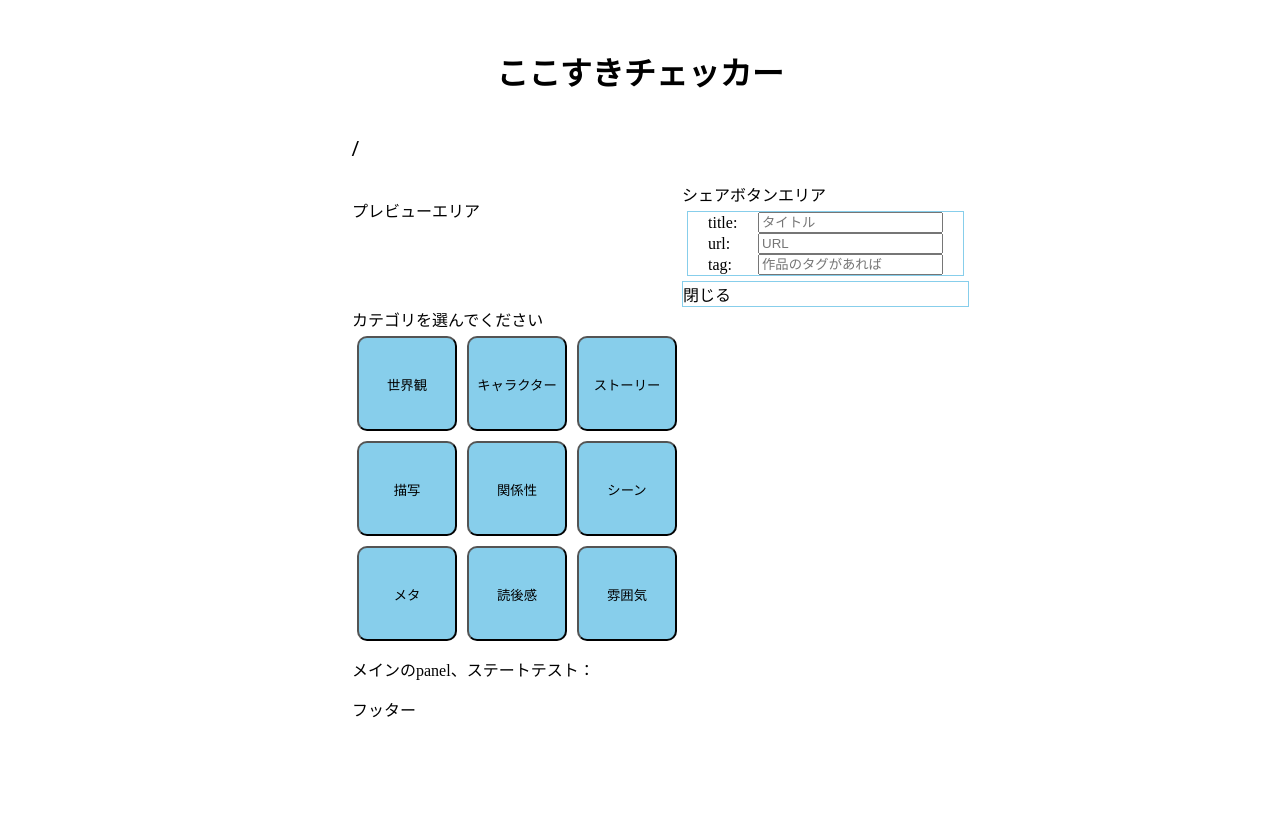
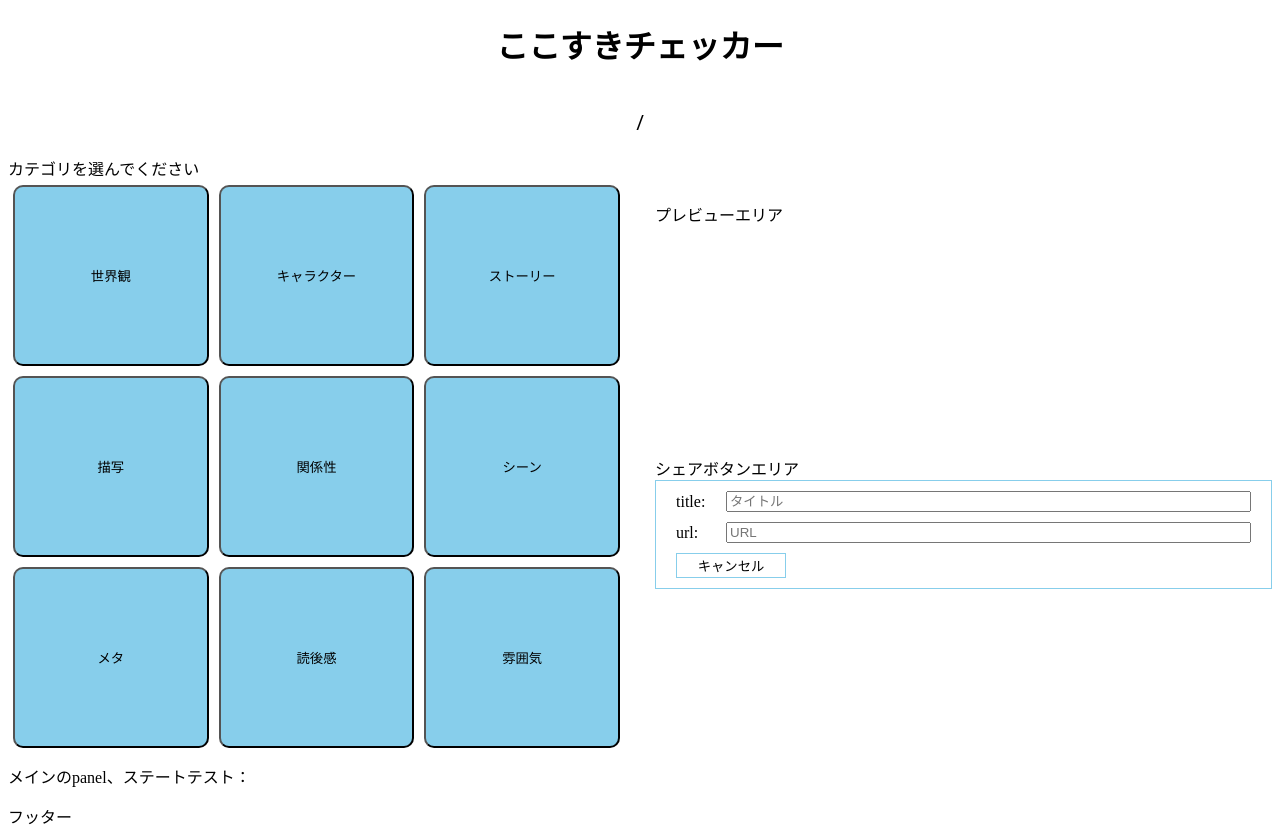
Before and after one commit to ruto-txt/kokosuki, a Next.js app: page / in a window 1280 px wide. Both pictures are taken after a click on the element "Ξ 詳細入力". Built offline with nearby package versions, Linux system fonts and the light colour scheme.

Commit message:
詳細入力をグリッドデザインに変更してそれっぽくアレンジ、疑似要素も追加
次はツイート機能だけ先行して実装してしまおうかなと思うよ

```diff
--- a/components/forms.js
+++ b/components/forms.js
@@ -4,35 +4,54 @@ function Forms(){
     const [isOpen, setIsOpen] = useState(()=>false);
     if(isOpen){
         return (<>
-            <form className="grid-container button">
+            <form className="grid-container">
                 <label name="title">title:</label><input type="text" name="title" placeholder="タイトル"></input>
                 <label name="url">url:</label><input type="url" name="url" placeholder="URL"></input>
-                <label name="tag">tag:</label><input type="text" name="tag" placeholder="作品のタグがあれば"></input>
+            <button type="button" className="button" onClick={()=>setIsOpen(!isOpen)}>キャンセル</button>
             </form>
-            <div className="button" onClick={()=>setIsOpen(!isOpen)}>閉じる</div>
             <style jsx>{`
                 .grid-container{
                     display:grid;
-                    margin:5px;
-                    grid-template-columns:50px 1fr;
+                    padding:10px 0px;
+                    gap:10px 0px;
+                    grid-template-columns:50px 100px 1fr;
                     align-items:center;
+                    border:1px solid skyblue;
                 }
                 .grid-container>*{
                     margin:0px 20px;
                 }
+                .grid-container>input{
+                    grid-column:2/span 2;
+                }
                 .button{
+                    grid-column:1/span 2;
                     border:1px solid skyblue;
+                    padding:2px 0px;
+                    text-align:center;
+                    background: none;
+                    outline: none;
+                    -webkit-appearance: none;
+                    cursor:pointer;
+                }
+                .button:hover{
+                    background:lightblue;
                 }
             `}
             </style>
             </>)
     }else{
         return <>
-        <div className="button" onClick={()=>setIsOpen(!isOpen)}>Ξ 詳細入力</div>
+        <div className="button" onClick={()=>setIsOpen(!isOpen)}>　Ξ 詳細入力</div>
         <style jsx>{`
             .button{
-                margin:0px 20px;
+                padding:5px;
                 border:1px solid skyblue;
+                cursor:pointer;
+                transition:0.2s;
+            }
+            .button:hover{
+                background:lightblue;
             }
         `}</style>
         </>
--- a/pages/index.js
+++ b/pages/index.js
@@ -188,7 +188,7 @@ const object={
     }
 
     return (
-    <Layout>
+        <>
         <Head>
             <title>ここすきチェッカー</title>
             <link rel="icon" href="/favicon.ico" />
@@ -198,36 +198,52 @@ const object={
         </header>
         <main className="grid-container">
             <h2 className="header">{history} / {current}</h2>
-            <section>
+            <section className="preview">
                 {history.length<1?<p>プレビューエリア</p>:
                 <Preview history={history} objects={object}
                 funcSwap={(index)=>swapStateArr(history,index)}
                 funcDel={index=>deleteStateArr(history,index)}/>}
             </section>
-            <section>
+            <section className="share">
                 <div>シェアボタンエリア</div>
                 <Forms/>
                 {/* <Link href="/damii"><a>＞ダミーリンク＜</a></Link> */}
             </section>
-            <section>
+            <section className="panels">
                 <Panels selected={current} objects={object}
                 onClick={(input,state)=>handleSetSelectState(input,state)}>メインのpanel</Panels>
             </section>
         </main>
         <footer>フッター</footer>
         <style jsx>{`
+        .title{
+            text-align: center;
+        }
+        @media(min-width: 992px){
         .grid-container{
             display:grid;
             grid-template-columns:1fr 1fr;
-        align-content:space-around;
-    }
-    .title{
-        text-align: center;
+            gap:0px 30px;
+            align-content:space-between;
         }
             .header{
-        grid-column:1/3;
+                grid-column:1/ span 2;
+                justify-self:center;
+            }
+            .preview{
+                margin:30px 0px 0px 0px;
+                order:2;
+            }
+            .share{
+                order:3;
+                align-self:start;
+            }
+            .panels{
+                grid-row:2/ span 2;
+                order:1;
+            }
         }
         `}
         </style>
-    </Layout>
+        </>
     )}
--- a/styles/global.css
+++ b/styles/global.css
@@ -7,9 +7,10 @@ main {
     min-width: 320px;
     margin: auto;
     border: solid;
+    /* color: */
 }
-/* @media(min-width: 992px){
+@media(min-width: 992px){
     main {
-        max-width: 100%;
+        max-width: 1080px;
     }
-  } */
+  }
```
Lines whose indentation alone changed are shown as unchanged.
